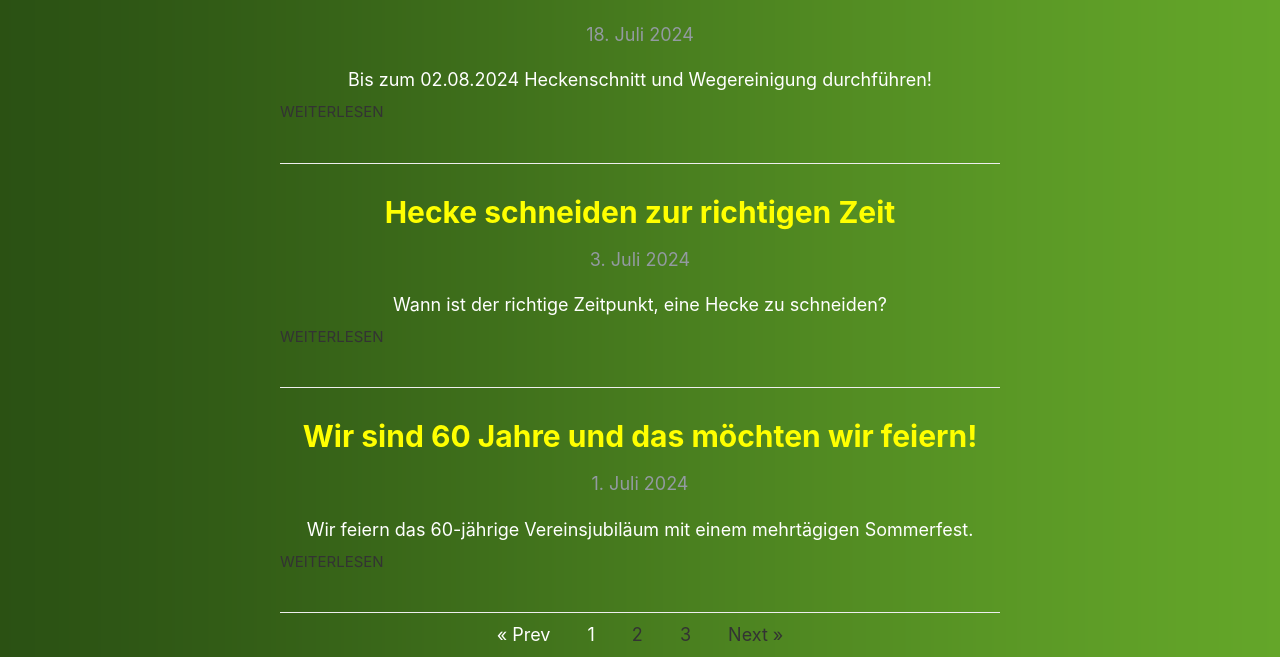
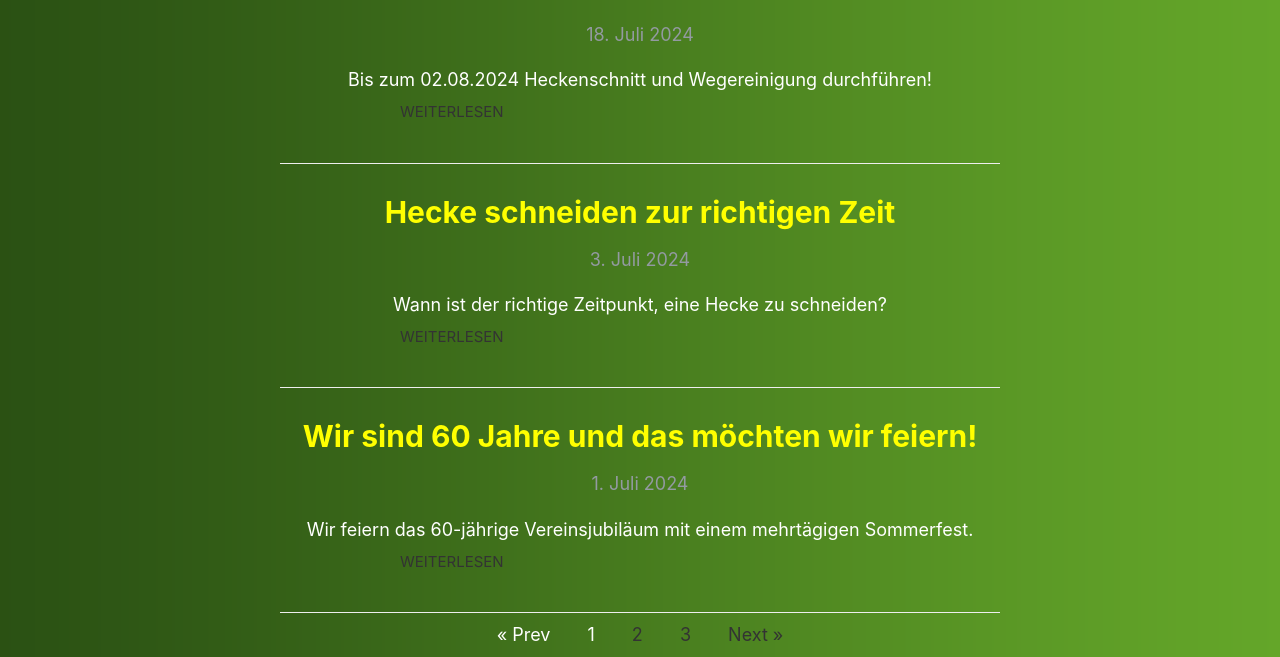
Before and after one commit to der-Frankie/kgv-website-dev.github.io, a Jekyll site: the page built from index.html, in a window 1280 px wide. Shown: the part 444-1101 px from the top of the page. Built offline with Jekyll 4.4.1, drawn with Linux system fonts in a browser that asks for light colours; the list of posts is cut into pages by our own code.

Commit message:
Update style.scss
css-tryout

```diff
--- a/assets/style.scss
+++ b/assets/style.scss
@@ -460,13 +460,11 @@ nav {
   }
 
   .read-more {
+    text-align: center;
     text-transform: uppercase;
     font-size: 15px;
+    padding-left: 120px;
   }
-}
-
-.read-more {
-    text-align: center;
 }
 
 .wrapper-container {
```
